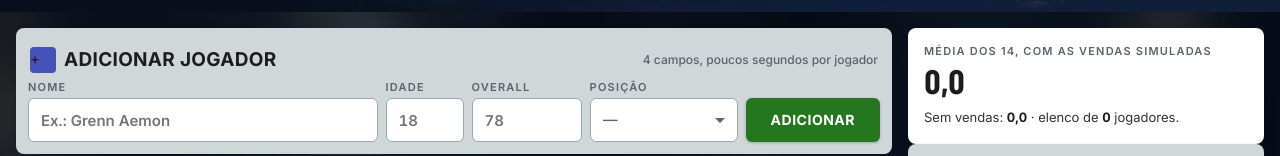
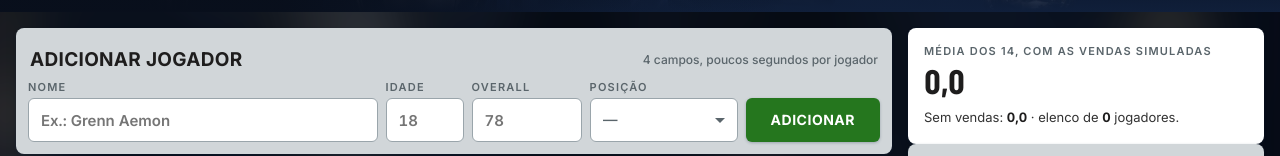
Before and after one commit to thegall/Top_Eleven_Lab, a Next.js app: page / in a window 1280 px wide. Shown: the part 434-590 px from the top of the page. Built offline with nearby package versions, Linux system fonts and the light colour scheme.

Commit message:
style: remover ícone torto do cabeçalho "Adicionar jogador" [THE-55]
Reaproveitava .gicon (pensado pra arte de atributo) só com um "+" em
cima da cor de fundo do grupo físico — ficava desalinhado. Título
agora encosta direto na borda do painel.

```diff
--- a/src/app/page.tsx
+++ b/src/app/page.tsx
@@ -278,7 +278,6 @@ export default function SquadPage() {
         <div>
           <section className="panel">
             <div className="panel__head">
-              <span className="gicon">+</span>
               <h2>Adicionar jogador</h2>
               <span className="hint">4 campos, poucos segundos por jogador</span>
             </div>
```
